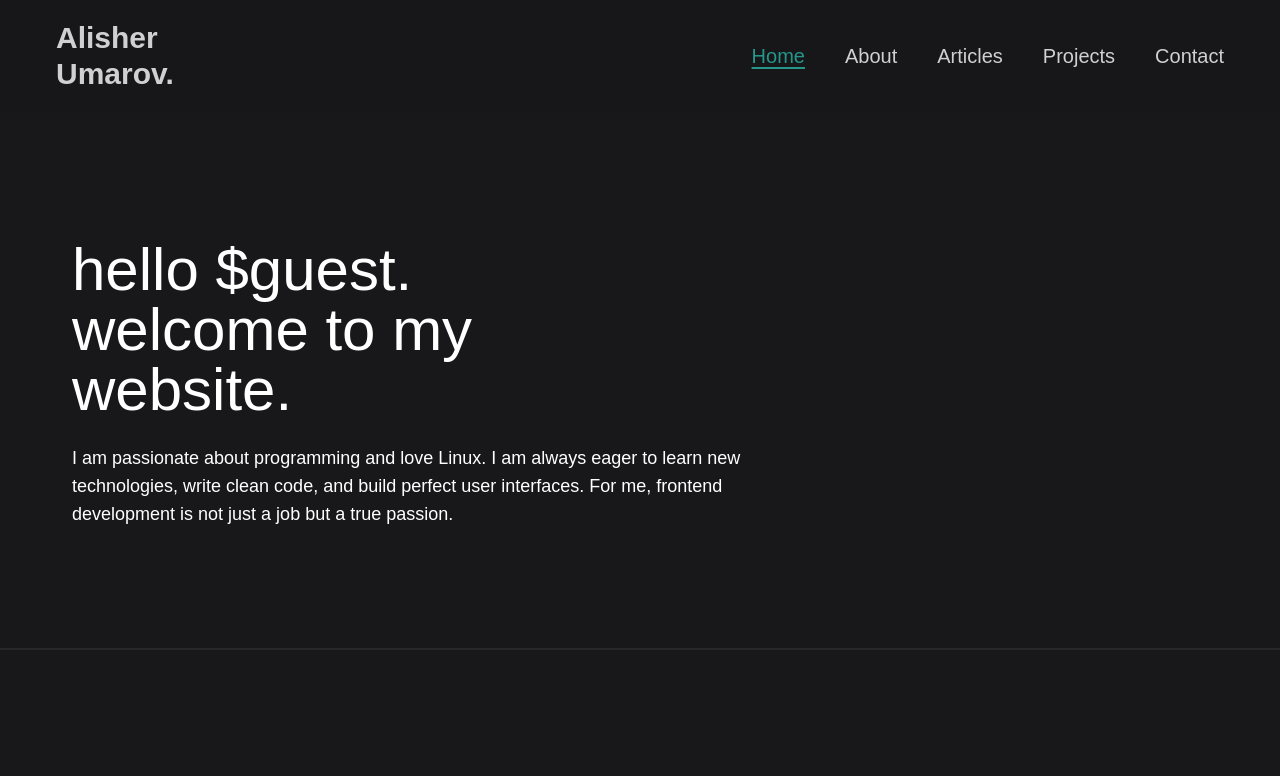
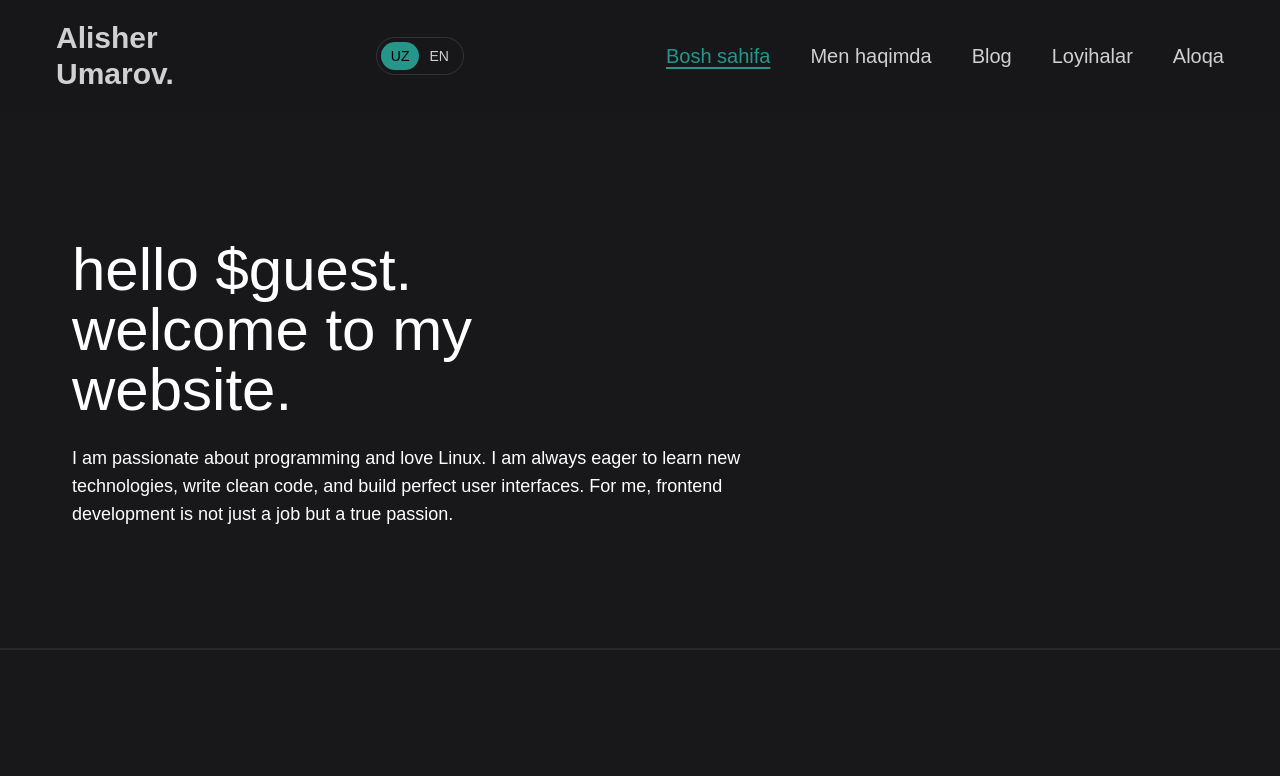
Before and after one commit to umarovcoder/myWebsite, a React (Vite) app: page / in a window 1280 px wide. Shown: the top 776 px of the page. Built offline with nearby package versions, Linux system fonts and the light colour scheme; a web font is replaced by a local one.

Commit message:
Add Uzbek-first navigation and language switcher

```diff
--- a/src/components/Header/Header.tsx
+++ b/src/components/Header/Header.tsx
@@ -1,30 +1,61 @@
-import { FC, useState } from 'react';
+import { FC, useEffect, useState } from 'react';
 import { Link } from 'react-router-dom';
 import { RiMenu4Line } from 'react-icons/ri';
 import { CgClose } from 'react-icons/cg';
 import './Header.scss';
+import { useLanguage } from '../../context/LanguageContext';
 
 const Header: FC = () => {
-
-    window.addEventListener('scroll', function () {
-        const header: any = this.document.querySelector('header');
-        header.classList.toggle('sticky', window.scrollY >= 0)
-    });
-
     const [active, setActive] = useState<string>('home');
     const [menuOpen, setMenuOpen] = useState<boolean>(false);
+    const { language, setLanguage } = useLanguage();
 
-    const handleClick = (name: string) => {
-        setActive(name);
+    useEffect(() => {
+        const handleScroll = () => {
+            const header = document.querySelector('header');
+            header?.classList.toggle('sticky', window.scrollY >= 0);
         };
 
+        window.addEventListener('scroll', handleScroll);
+        handleScroll();
+
+        return () => window.removeEventListener('scroll', handleScroll);
+    }, []);
+
+    const labels = language === 'uz'
+        ? { home: 'Bosh sahifa', about: 'Men haqimda', articles: 'Blog', projects: 'Loyihalar', contact: 'Aloqa' }
+        : { home: 'Home', about: 'About', articles: 'Articles', projects: 'Projects', contact: 'Contact' };
+
+    const handleClick = (name: string) => setActive(name);
+
+    const changeLanguage = (next: 'uz' | 'en') => {
+        setLanguage(next);
+    };
 
     return (
         <header className='sticky py-4 md:py-5 opacity-80'>
             <div className='flex justify-between items-center w-full max-w-[1200px] mx-auto px-4 navbar'>
-                <h2 className="text-2xl md:text-3xl font-bold cursor-pointer text-white dark:text-white">
+                <h2 className="text-2xl md:text-3xl font-bold cursor-pointer text-white">
                     <Link to={'/'}>Alisher <br className='hidden md:block' /> Umarov.</Link>
                 </h2>
+
+                <div className='flex items-center gap-3 md:gap-6'>
+                    <div className='flex items-center border border-[#3A3A40] rounded-full p-1 text-xs md:text-sm'>
+                        <button
+                            type='button'
+                            onClick={() => changeLanguage('uz')}
+                            className={`px-2.5 py-1 rounded-full transition ${language === 'uz' ? 'bg-[#2AB7A6] text-black' : 'text-white'}`}
+                        >
+                            UZ
+                        </button>
+                        <button
+                            type='button'
+                            onClick={() => changeLanguage('en')}
+                            className={`px-2.5 py-1 rounded-full transition ${language === 'en' ? 'bg-[#2AB7A6] text-black' : 'text-white'}`}
+                        >
+                            EN
+                        </button>
+                    </div>
 
                     <button
                         aria-label="Toggle menu"
@@ -33,63 +64,41 @@ const Header: FC = () => {
                     >
                         {menuOpen ? <CgClose size={24} /> : <RiMenu4Line size={24} />}
                     </button>
+                </div>
 
                 <ul className='hidden md:flex flex-row items-center gap-6 lg:gap-10 text-white navbar-nav'>
-                    <li
-                        onClick={() => handleClick('home')}
-                        className='text-base md:text-lg lg:text-xl cursor-pointer hover:text-[#2AB7A6]'
-                    >
-                        <Link to={'/'} className={active === 'home' ? 'active' : ''}>Home</Link>
+                    {[
+                        ['home', '/', labels.home],
+                        ['about', '/about', labels.about],
+                        ['articles', '/articles', labels.articles],
+                        ['projects', '/projects', labels.projects],
+                        ['contact', '/contact', labels.contact],
+                    ].map(([key, path, label]) => (
+                        <li key={key} onClick={() => handleClick(key)} className='text-base md:text-lg lg:text-xl cursor-pointer hover:text-[#2AB7A6]'>
+                            <Link to={path} className={active === key ? 'active' : ''}>{label}</Link>
                         </li>
-                    <li
-                        onClick={() => handleClick('about')}
-                        className='text-base md:text-lg lg:text-xl cursor-pointer hover:text-[#2AB7A6]'
-                    >
-                        <Link className={active === 'about' ? 'active' : ''} to={'/about'}>About</Link>
-                    </li>
-                    <li
-                        onClick={() => handleClick('articles')}
-                        className='text-base md:text-lg lg:text-xl cursor-pointer hover:text-[#2AB7A6]'
-                    >
-                        <Link className={active === 'articles' ? 'active' : ''} to={'/articles'}>Articles</Link>
-                    </li>
-                    <li
-                        onClick={() => handleClick('projects')}
-                        className='text-base md:text-lg lg:text-xl cursor-pointer hover:text-[#2AB7A6]'
-                    >
-                        <Link className={active === 'projects' ? 'active' : ''} to={'/projects'}>Projects</Link>
-                    </li>
-                    <li
-                        onClick={() => handleClick('contact')}
-                        className='text-base md:text-lg lg:text-xl cursor-pointer hover:text-[#2AB7A6]'
-                    >
-                        <Link className={active === 'contact' ? 'active' : ''} to={'/contact'}>Contact</Link>
-                    </li>
+                    ))}
                 </ul>
             </div>
 
             {menuOpen && (
                 <div className='md:hidden w-full bg-[#18181B]'>
                     <ul className='flex flex-col gap-4 text-white px-6 pb-6 pt-2 max-w-[1200px] mx-auto'>
-                        <li onClick={() => { handleClick('home'); setMenuOpen(false); }} className='text-base cursor-pointer hover:text-[#2AB7A6]'>
-                            <Link to={'/'} className={active === 'home' ? 'active' : ''}>Home</Link>
+                        {[
+                            ['home', '/', labels.home],
+                            ['about', '/about', labels.about],
+                            ['articles', '/articles', labels.articles],
+                            ['projects', '/projects', labels.projects],
+                            ['contact', '/contact', labels.contact],
+                        ].map(([key, path, label]) => (
+                            <li key={key} onClick={() => { handleClick(key); setMenuOpen(false); }} className='text-base cursor-pointer hover:text-[#2AB7A6]'>
+                                <Link to={path} className={active === key ? 'active' : ''}>{label}</Link>
                             </li>
-                        <li onClick={() => { handleClick('about'); setMenuOpen(false); }} className='text-base cursor-pointer hover:text-[#2AB7A6]'>
-                            <Link className={active === 'about' ? 'active' : ''} to={'/about'}>About</Link>
-                        </li>
-                        <li onClick={() => { handleClick('articles'); setMenuOpen(false); }} className='text-base cursor-pointer hover:text-[#2AB7A6]'>
-                            <Link className={active === 'articles' ? 'active' : ''} to={'/articles'}>Articles</Link>
-                        </li>
-                        <li onClick={() => { handleClick('projects'); setMenuOpen(false); }} className='text-base cursor-pointer hover:text-[#2AB7A6]'>
-                            <Link className={active === 'projects' ? 'active' : ''} to={'/projects'}>Projects</Link>
-                        </li>
-                        <li onClick={() => { handleClick('contact'); setMenuOpen(false); }} className='text-base cursor-pointer hover:text-[#2AB7A6]'>
-                            <Link className={active === 'contact' ? 'active' : ''} to={'/contact'}>Contact</Link>
-                        </li>
+                        ))}
                     </ul>
                 </div>
             )}
-        </header >
+        </header>
     )
 }
 
```
Lines whose indentation alone changed are shown as unchanged.
